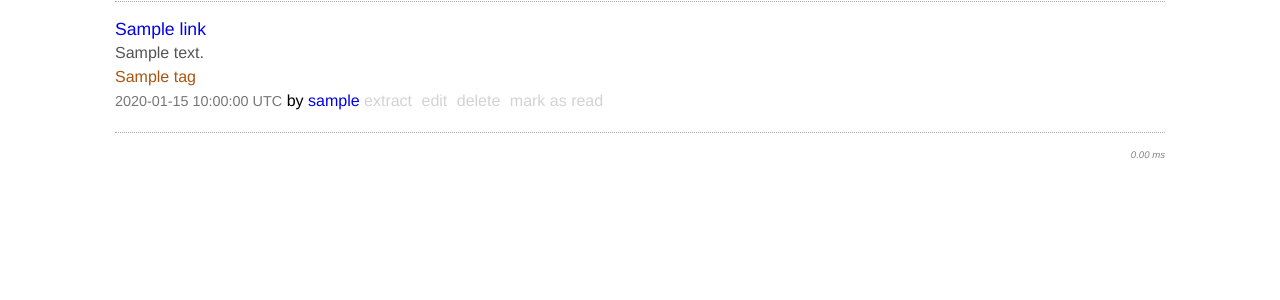
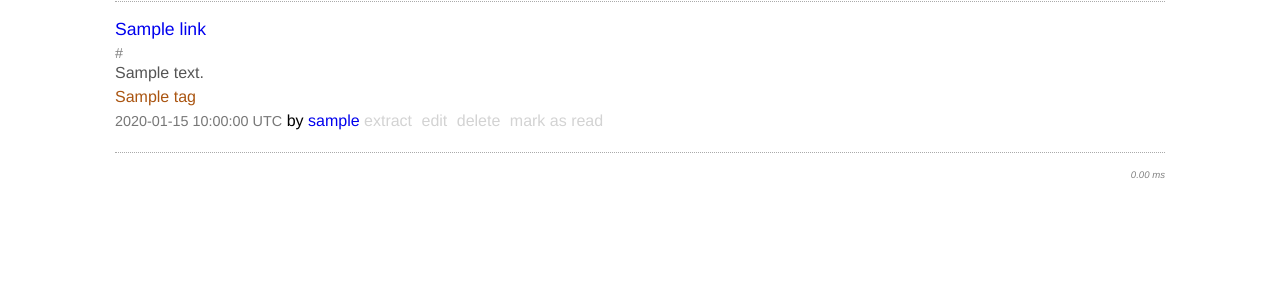
Before and after one commit to mileswilsondc/pin, a Flask app: page / in a window 1280 px wide. Shown: the part 19-319 px from the top of the page. Run offline with Flask 3, Linux system fonts and the light colour scheme; a user stored in the database is signed in; tables that the repository leaves empty hold one stand-in row (values such as "Sample post").

Commit message:
Implement show URL userpreference

```diff
--- a/static/style.css
+++ b/static/style.css
@@ -226,3 +226,10 @@ nav .logo {
     color: #721c24;
     border: 1px solid #f5c6cb;
 }
+
+.bookmark-url {
+    font-size: 0.9em;
+    color: gray;
+    margin-top: 4px;
+    word-break: break-all;
+}
--- a/templates/macros.html
+++ b/templates/macros.html
@@ -6,6 +6,9 @@
             {% endif %}>
             {{ link.title }}
         </a>
+        {% if current_user.is_authenticated and current_user.display_url_under_title %}
+            <a href="{{ link.url }}"><div class="bookmark-url">{{ link.url }}</div></a>
+        {% endif %}
         {% if link.description %}
             <div class="description">
                 {{ link.description }}
--- a/templates/preferences.html
+++ b/templates/preferences.html
@@ -117,10 +117,10 @@
             {{ form.always_show_tags_alphabetical.label(class="form-label") }}
         </div>
 
-        <!-- <div class="form-checkbox">
+        <div class="form-checkbox">
             {{ form.display_url_under_title() }}
             {{ form.display_url_under_title.label(class="form-label") }}
-        </div> -->
+        </div>
 
         <!-- <div class="form-checkbox">
             {{ form.show_global_bookmark_counts() }}
```
